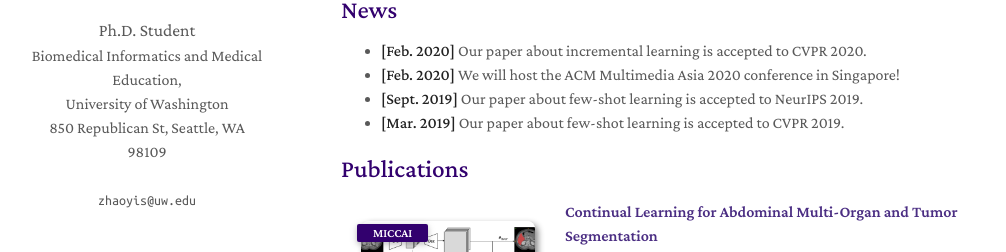
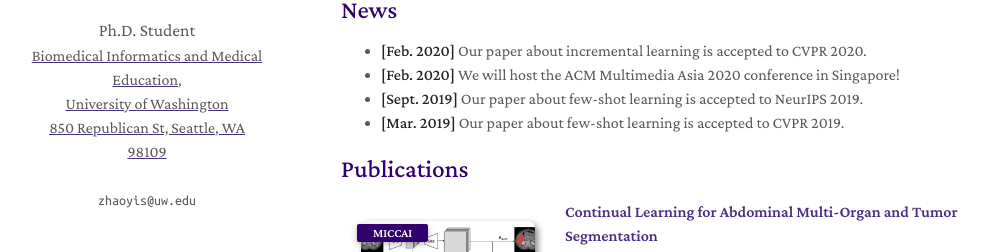
Before and after one commit to GeraldSun/GeraldSun.github.io, a Jekyll site: the page built from index.md, in a window 1280 px wide. Shown: the part 267-519 px from the top of the page, without its empty margins (129-1135 px from the left). Built offline with Jekyll 4.4.1, drawn with Linux system fonts in a browser that asks for light colours; nearby versions of some CDN libraries; a style sheet for code colours, icons or effects is not loaded; our own code applies the rules of GitHub Pages for plain Markdown files.

Commit message:
Update homepage.html

```diff
--- a/_layouts/homepage.html
+++ b/_layouts/homepage.html
@@ -51,19 +51,19 @@
         {% endif %}
         {% if site.subaffiliation %}
         <a href="{{ site.subaffiliation_link }}" rel="noopener" target="_blank">
-          <autocolor>{{ site.subaffiliation }},</autocolor>
+          <u><autocolor>{{ site.subaffiliation }},</autocolor></u>
         </a>
         <br>
         {% endif %}
         {% if site.affiliation %}
         <a href="{{ site.affiliation_link }}" rel="noopener" target="_blank">
-          <autocolor>{{ site.affiliation }}</autocolor>
+          <u><autocolor>{{ site.affiliation }}</autocolor></u>
         </a>
         <br>
         {% endif %}
         {% if site.address %}
         <a href="{{ site.address_link }}" rel="noopener" target="_blank">
-          <autocolor>{{ site.address }}</autocolor>
+          <u><autocolor>{{ site.address }}</autocolor></u>
         </a>
         <br>
         <br>
```
